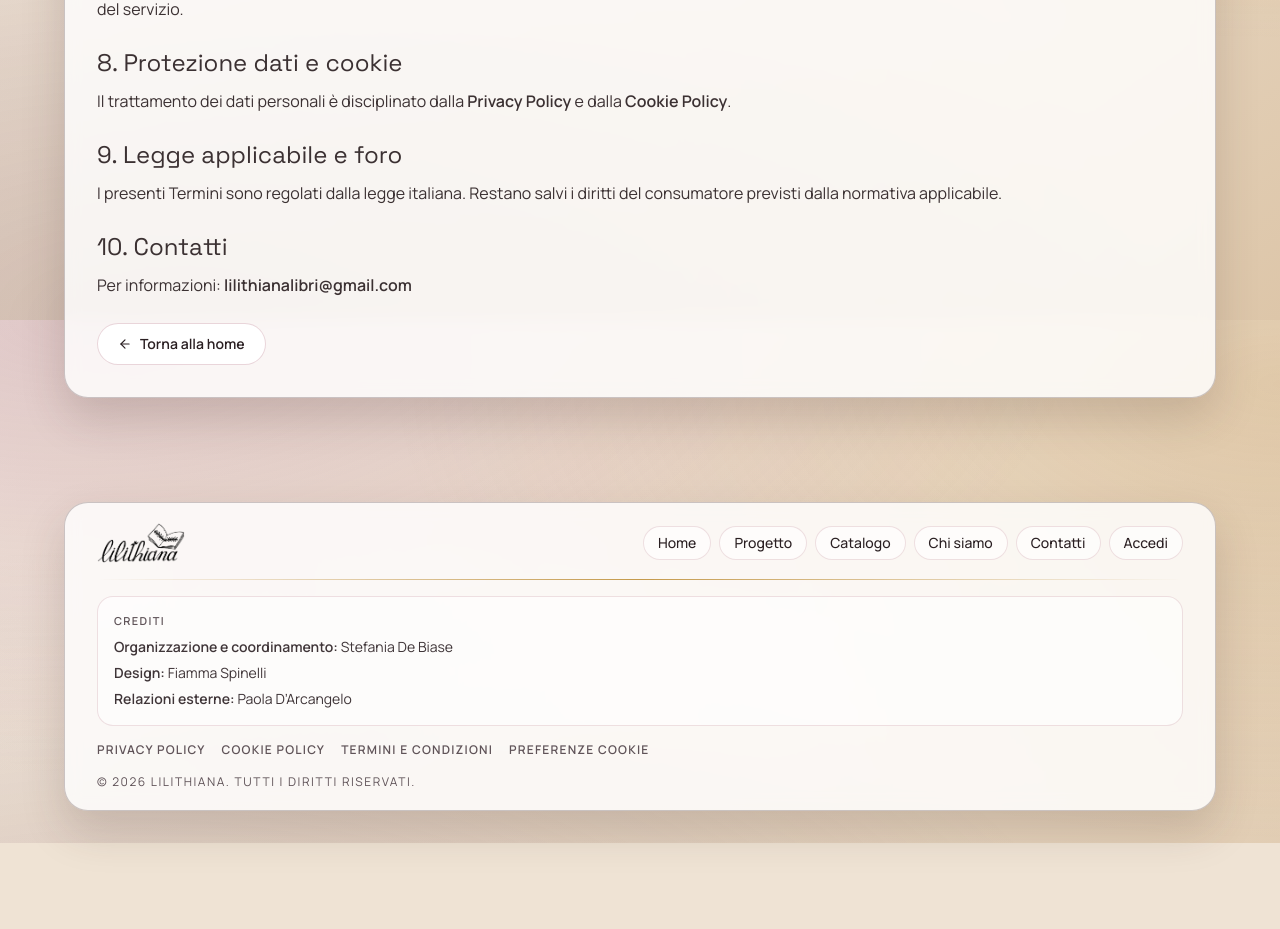
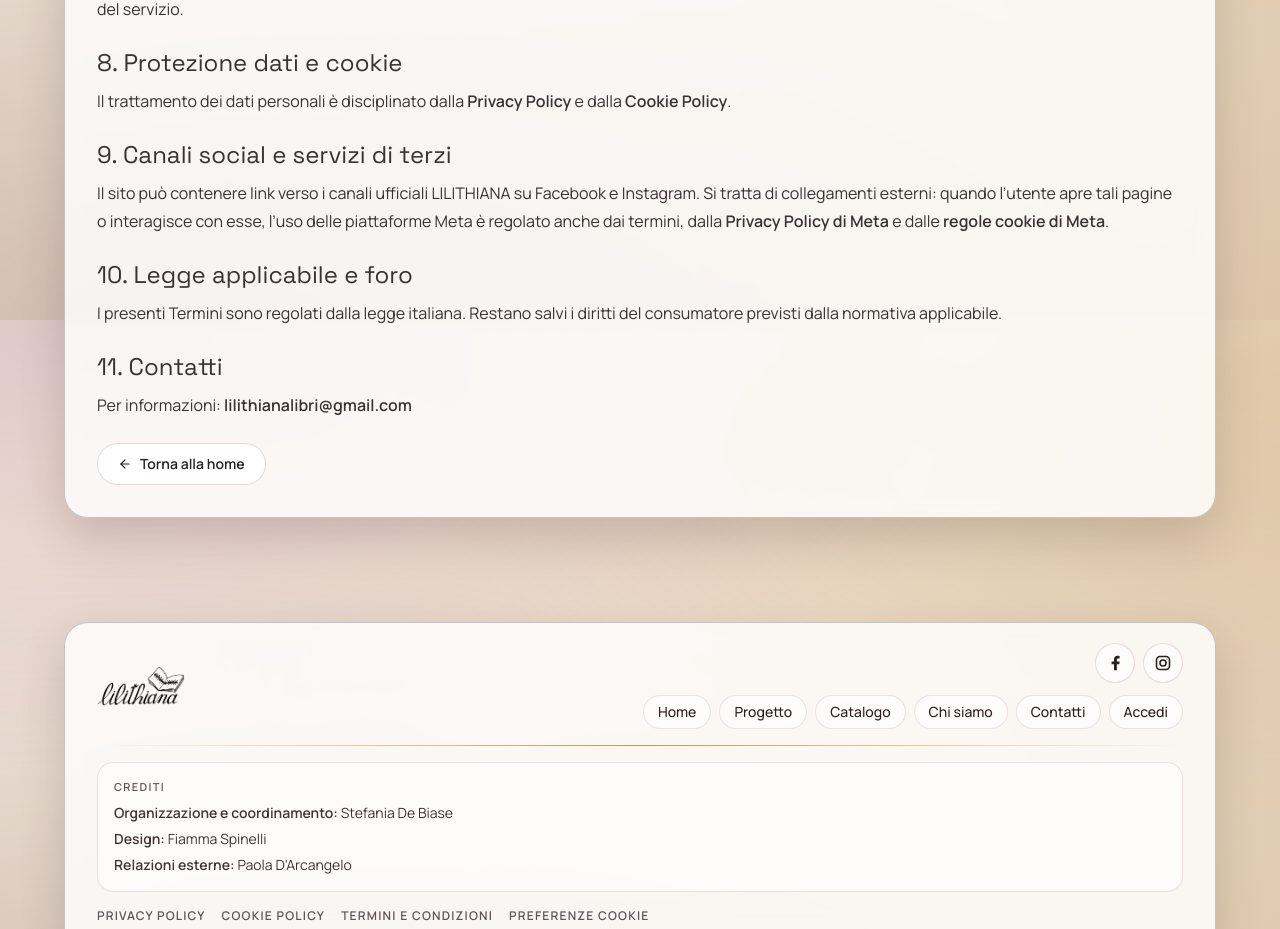
Before and after one commit to lilithianalibri/Lilithiana, a Next.js app: page /termini-condizioni in a window 1280 px wide. Shown: the part 1280-2209 px from the top of the page. Before the commit the page ends 2123 px from the top, so only its background shows below. Built offline with nearby package versions, Linux system fonts and the light colour scheme; no server answers.

Commit message:
Add social links and update cookie policies

```diff
--- a/app/components/site-footer.tsx
+++ b/app/components/site-footer.tsx
@@ -1,5 +1,6 @@
 import Image from "next/image";
 import Link from "next/link";
+import { SocialLinks } from "./social-links";
 
 const footerLinks = [
   { label: "Home", href: "/" },
@@ -35,7 +36,9 @@ export function SiteFooter() {
               />
             </div>
 
-            <nav className="flex flex-wrap items-center gap-2 text-sm">
+            <div className="flex flex-col gap-3 sm:items-end">
+              <SocialLinks />
+              <nav className="flex flex-wrap items-center gap-2 text-sm sm:justify-end">
                 {footerLinks.map((item) => (
                   <Link
                     key={item.href}
@@ -46,6 +49,7 @@ export function SiteFooter() {
                   </Link>
                 ))}
               </nav>
+            </div>
           </div>
 
           <div className="gold-line mt-4 h-px w-full" />
--- /dev/null
+++ b/app/components/social-links.tsx
@@ -0,0 +1,100 @@
+const socialAccounts = [
+  {
+    label: "Facebook",
+    href: "https://www.facebook.com/lilithianalibri/",
+    Icon: FacebookMark,
+  },
+  {
+    label: "Instagram",
+    href: "https://www.instagram.com/lilithiana_libri/",
+    Icon: InstagramMark,
+  },
+] as const;
+
+type SocialLinksProps = {
+  variant?: "footer" | "contact";
+};
+
+function InstagramMark({ className }: { className?: string }) {
+  return (
+    <svg
+      viewBox="0 0 24 24"
+      aria-hidden="true"
+      focusable="false"
+      className={className}
+      fill="none"
+      stroke="currentColor"
+      strokeLinecap="round"
+      strokeLinejoin="round"
+      strokeWidth="1.9"
+    >
+      <rect x="4.2" y="4.2" width="15.6" height="15.6" rx="4.2" />
+      <circle cx="12" cy="12" r="3.6" />
+      <circle cx="16.8" cy="7.2" r="0.7" fill="currentColor" stroke="none" />
+    </svg>
+  );
+}
+
+function FacebookMark({ className }: { className?: string }) {
+  return (
+    <svg
+      viewBox="0 0 24 24"
+      aria-hidden="true"
+      focusable="false"
+      className={className}
+      fill="currentColor"
+    >
+      <path d="M14.25 8.1c0-.95.44-1.48 1.55-1.48h1.7V3.5c-.82-.11-1.64-.17-2.47-.17-2.52 0-4.25 1.54-4.25 4.38v2.43H7.92v3.5h2.86v7.03h3.47v-7.03h2.88l.46-3.5h-3.34V8.1Z" />
+    </svg>
+  );
+}
+
+export function SocialLinks({ variant = "footer" }: SocialLinksProps) {
+  const isContact = variant === "contact";
+
+  return (
+    <div
+      className={
+        isContact
+          ? "grid gap-3 sm:grid-cols-2"
+          : "flex flex-wrap items-center gap-2"
+      }
+    >
+      {socialAccounts.map(({ label, href, Icon }) => (
+        <a
+          key={label}
+          href={href}
+          target="_blank"
+          rel="noopener noreferrer"
+          aria-label={`Apri ${label} LILITHIANA`}
+          className={
+            isContact
+              ? "group flex min-h-24 items-center gap-4 rounded-2xl border border-accent/16 bg-white/66 px-4 py-4 text-accent transition hover:bg-white hover:shadow-[0_14px_30px_rgba(33,25,29,0.12)] focus-visible:outline-none focus-visible:ring-2 focus-visible:ring-accent/30"
+              : "inline-flex h-10 w-10 items-center justify-center rounded-full border border-accent/18 bg-white/66 text-accent transition hover:bg-white hover:shadow-[0_10px_22px_rgba(33,25,29,0.12)] focus-visible:outline-none focus-visible:ring-2 focus-visible:ring-accent/30"
+          }
+          title={label}
+        >
+          <span
+            className={
+              isContact
+                ? "inline-flex h-11 w-11 shrink-0 items-center justify-center rounded-full bg-accent text-white transition group-hover:brightness-110"
+                : "inline-flex"
+            }
+          >
+            <Icon className={isContact ? "h-5 w-5" : "h-5 w-5"} />
+          </span>
+          {isContact ? (
+            <span className="min-w-0">
+              <span className="block font-display text-xl text-foreground">{label}</span>
+              <span className="block text-sm text-muted">
+                {label === "Instagram" ? "@lilithiana_libri" : "lilithianalibri"}
+              </span>
+            </span>
+          ) : (
+            <span className="sr-only">{label}</span>
+          )}
+        </a>
+      ))}
+    </div>
+  );
+}
--- a/app/contatti/page.tsx
+++ b/app/contatti/page.tsx
@@ -1,7 +1,8 @@
 import type { Metadata } from "next";
 import Link from "next/link";
-import { Mail, Sparkles } from "lucide-react";
+import { ArrowLeft, Mail, Sparkles } from "lucide-react";
 import { MainNav } from "../components/main-nav";
+import { SocialLinks } from "../components/social-links";
 
 export const metadata: Metadata = {
   title: "Contatti | LILITHIANA",
@@ -49,14 +50,27 @@ export default function ContactsPage() {
             </article>
 
             <article className="panel rounded-3xl p-6 sm:p-8">
-              <Link
-                href="/"
-                className="inline-flex rounded-full border border-accent/18 bg-white px-5 py-2.5 text-sm font-semibold text-accent transition hover:bg-white"
-              >
-                Torna alla home
-              </Link>
+              <p className="inline-flex items-center gap-2 text-xs uppercase tracking-[0.16em] text-accent">
+                <Sparkles size={14} />
+                Social
+              </p>
+              <h2 className="mt-3 font-display text-2xl">Seguici online</h2>
+              <p className="mt-2 text-sm leading-6 text-muted">
+                Aggiornamenti, nuove uscite e tracce del progetto passano anche da qui.
+              </p>
+              <div className="mt-5">
+                <SocialLinks variant="contact" />
+              </div>
             </article>
           </section>
+
+          <Link
+            href="/"
+            className="inline-flex items-center gap-2 rounded-full border border-accent/18 bg-white px-5 py-2.5 text-sm font-semibold text-accent transition hover:bg-white"
+          >
+            <ArrowLeft size={14} />
+            Torna alla home
+          </Link>
         </main>
       </div>
     </div>
--- a/app/cookie-policy/page.tsx
+++ b/app/cookie-policy/page.tsx
@@ -25,7 +25,7 @@ export default function CookiePolicyPage() {
             <h1 className="mt-3 font-display text-4xl leading-tight sm:text-5xl">
               Informativa cookie e strumenti di tracciamento
             </h1>
-            <p className="mt-4 text-sm text-muted">Ultimo aggiornamento: 20 maggio 2026</p>
+            <p className="mt-4 text-sm text-muted">Ultimo aggiornamento: 20 giugno 2026</p>
           </section>
 
           <section className="panel rounded-3xl p-6 sm:p-8">
@@ -101,6 +101,20 @@ export default function CookiePolicyPage() {
                   relativi trattamenti avvengono secondo i loro ruoli contrattuali e le rispettive
                   misure di protezione dati.
                 </p>
+                <p className="mt-2">
+                  I link a Facebook e Instagram sono semplici collegamenti esterni e non installano
+                  cookie Meta su LILITHIANA. Aprendo tali piattaforme, eventuali cookie o strumenti
+                  di tracciamento sono gestiti da Meta secondo la sua{" "}
+                  <a
+                    className="font-semibold text-accent"
+                    href="https://www.facebook.com/policies/cookies/"
+                    target="_blank"
+                    rel="noopener noreferrer"
+                  >
+                    Cookie Policy
+                  </a>
+                  .
+                </p>
               </section>
 
               <section>
--- a/app/lib/cookie-consent.ts
+++ b/app/lib/cookie-consent.ts
@@ -1,4 +1,4 @@
-export const COOKIE_CONSENT_VERSION = "2026-05-20";
+export const COOKIE_CONSENT_VERSION = "2026-06-20";
 export const COOKIE_CONSENT_STORAGE_KEY = "lilithiana_cookie_consent_v1";
 export const COOKIE_CONSENT_COOKIE_NAME = "lilithiana_cookie_consent";
 export const COOKIE_CONSENT_MAX_AGE_SECONDS = 60 * 60 * 24 * 180;
--- a/app/privacy-policy/page.tsx
+++ b/app/privacy-policy/page.tsx
@@ -24,7 +24,7 @@ export default function PrivacyPolicyPage() {
             <h1 className="mt-3 font-display text-4xl leading-tight sm:text-5xl">
               Informativa sul trattamento dei dati personali
             </h1>
-            <p className="mt-4 text-sm text-muted">Ultimo aggiornamento: 20 maggio 2026</p>
+            <p className="mt-4 text-sm text-muted">Ultimo aggiornamento: 20 giugno 2026</p>
           </section>
 
           <section className="panel rounded-3xl p-6 sm:p-8">
@@ -92,6 +92,20 @@ export default function PrivacyPolicyPage() {
                   del trattamento (es. infrastruttura applicativa, autenticazione, hosting, sistemi
                   anti-abuso/CAPTCHA), nei limiti necessari all’erogazione del servizio.
                 </p>
+                <p className="mt-2">
+                  I canali Facebook e Instagram di LILITHIANA sono ospitati su piattaforme Meta. Se
+                  li visiti o interagisci con essi, Meta può trattare dati personali secondo le
+                  proprie{" "}
+                  <a
+                    className="font-semibold text-accent"
+                    href="https://www.facebook.com/privacy/policy/"
+                    target="_blank"
+                    rel="noopener noreferrer"
+                  >
+                    informative privacy
+                  </a>{" "}
+                  e impostazioni di privacy.
+                </p>
               </section>
 
               <section>
--- a/app/termini-condizioni/page.tsx
+++ b/app/termini-condizioni/page.tsx
@@ -24,7 +24,7 @@ export default function TermsPage() {
             <h1 className="mt-3 font-display text-4xl leading-tight sm:text-5xl">
               Condizioni d’uso della piattaforma
             </h1>
-            <p className="mt-4 text-sm text-muted">Ultimo aggiornamento: 20 maggio 2026</p>
+            <p className="mt-4 text-sm text-muted">Ultimo aggiornamento: 20 giugno 2026</p>
           </section>
 
           <section className="panel rounded-3xl p-6 sm:p-8">
@@ -105,7 +105,35 @@ export default function TermsPage() {
               </section>
 
               <section>
-                <h2 className="font-display text-2xl">9. Legge applicabile e foro</h2>
+                <h2 className="font-display text-2xl">9. Canali social e servizi di terzi</h2>
+                <p className="mt-2">
+                  Il sito può contenere link verso i canali ufficiali LILITHIANA su Facebook e
+                  Instagram. Si tratta di collegamenti esterni: quando l’utente apre tali pagine o
+                  interagisce con esse, l’uso delle piattaforme Meta è regolato anche dai termini,
+                  dalla{" "}
+                  <a
+                    className="font-semibold text-accent"
+                    href="https://www.facebook.com/privacy/policy/"
+                    target="_blank"
+                    rel="noopener noreferrer"
+                  >
+                    Privacy Policy di Meta
+                  </a>{" "}
+                  e dalle{" "}
+                  <a
+                    className="font-semibold text-accent"
+                    href="https://www.facebook.com/policies/cookies/"
+                    target="_blank"
+                    rel="noopener noreferrer"
+                  >
+                    regole cookie di Meta
+                  </a>
+                  .
+                </p>
+              </section>
+
+              <section>
+                <h2 className="font-display text-2xl">10. Legge applicabile e foro</h2>
                 <p className="mt-2">
                   I presenti Termini sono regolati dalla legge italiana. Restano salvi i diritti del
                   consumatore previsti dalla normativa applicabile.
@@ -113,7 +141,7 @@ export default function TermsPage() {
               </section>
 
               <section>
-                <h2 className="font-display text-2xl">10. Contatti</h2>
+                <h2 className="font-display text-2xl">11. Contatti</h2>
                 <p className="mt-2">
                   Per informazioni:{" "}
                   <a className="font-semibold text-accent" href="mailto:lilithianalibri@gmail.com">
```
Lines whose indentation alone changed are shown as unchanged.
